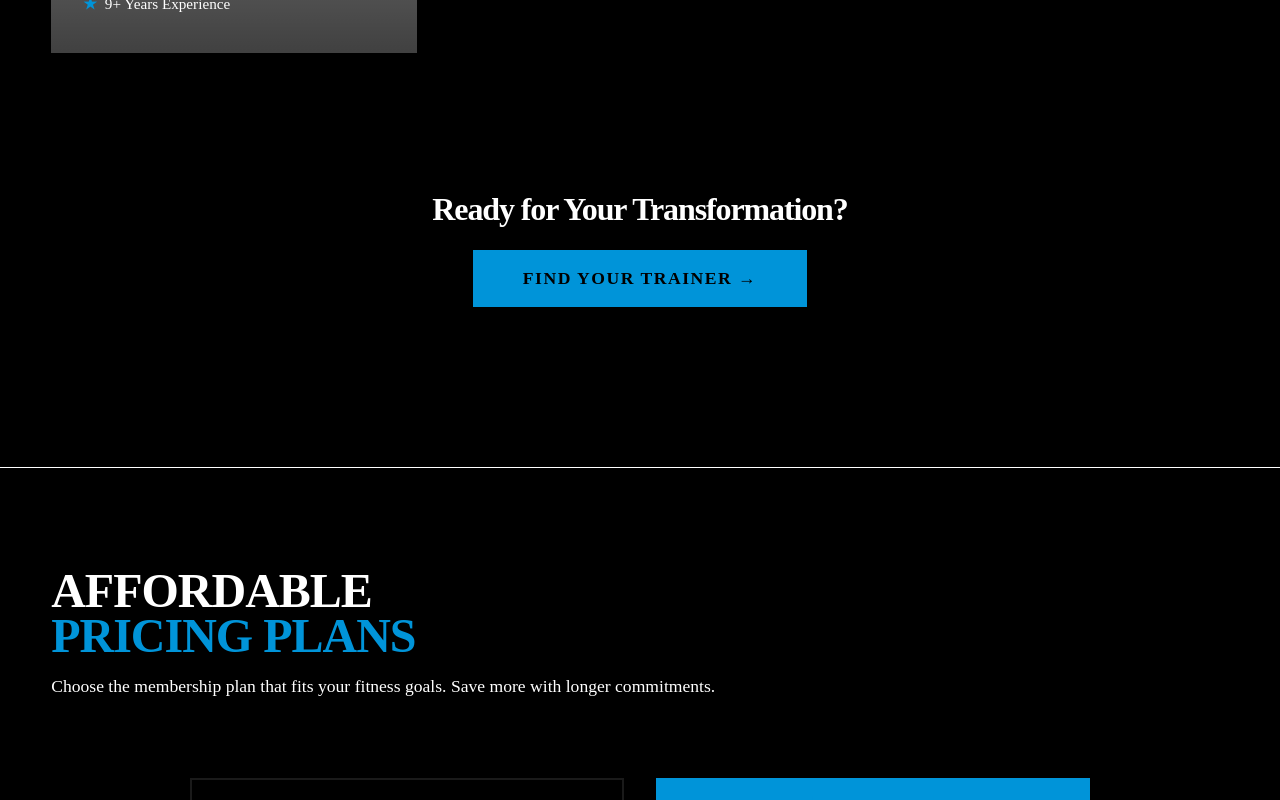
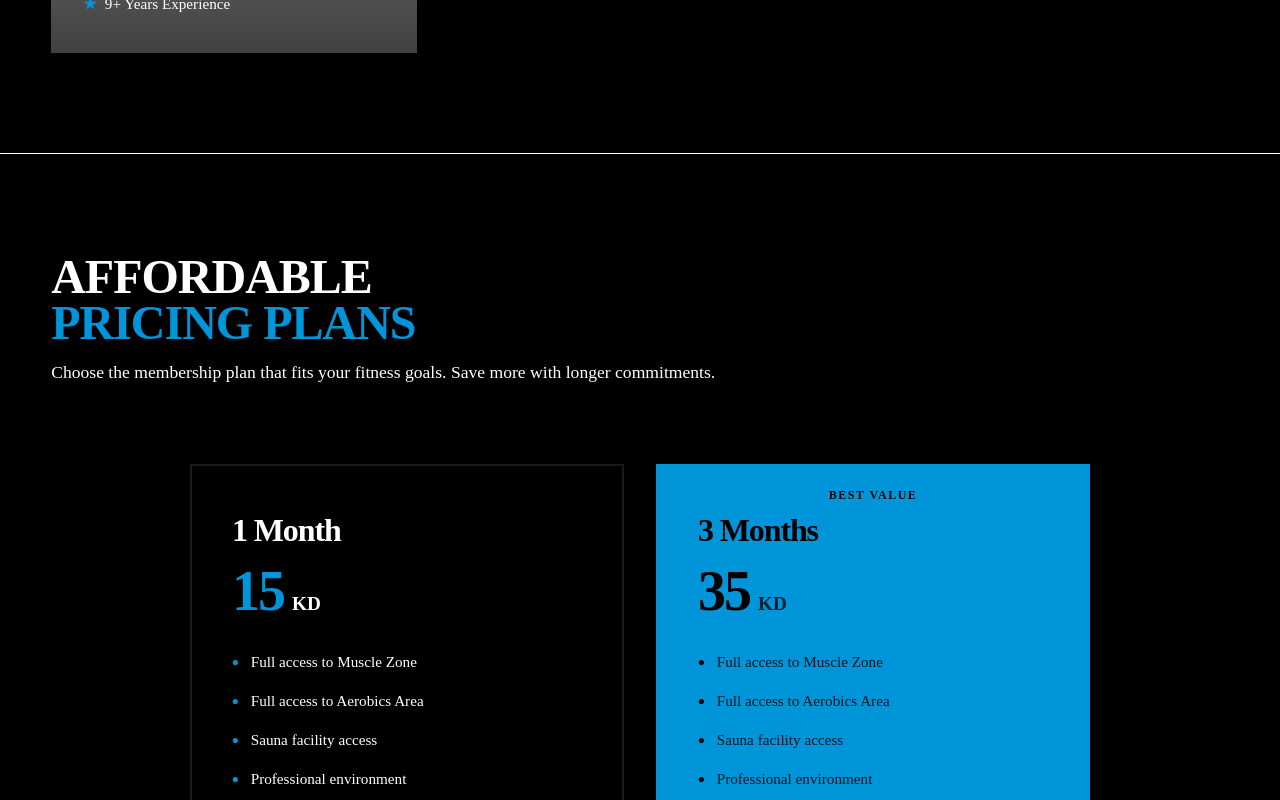
Before and after one commit to Bharath-Krishna-AB/elegancefitness, a React (Vite) app: page / in a window 1280 px wide. Shown: the part 4540-5340 px from the top of the page. Built offline with nearby package versions, Linux system fonts and the light colour scheme; grey boxes are pictures that could not be loaded; a web font is replaced by a local one.

Commit message:
design update

```diff
--- a/src/components/ContactSection.tsx
+++ b/src/components/ContactSection.tsx
@@ -1,4 +1,5 @@
 import React, { useState } from 'react';
+import { COMPANY_DATA } from '../data/content';
 
 export const ContactSection: React.FC = () => {
   const [submitted, setSubmitted] = useState(false);
@@ -24,56 +25,69 @@ export const ContactSection: React.FC = () => {
           <div style={{ display: 'flex', flexDirection: 'column', gap: '32px' }}>
             <div>
               <h3 className="font-header" style={{ fontSize: '2.2rem', color: '#FFFFFF', marginBottom: '16px', lineHeight: 1.1, fontWeight: 800 }}>
-                DISCOVER THE ELEGANCE OF FITNESS
+                {COMPANY_DATA.contactHeading}
               </h3>
               <p style={{ fontSize: '1.05rem', color: 'var(--text-muted)', lineHeight: 1.3 }}>
-                Our team of certified trainers is ready to build your customized training protocol. Whether you're focusing on strength, power, endurance, or recovery, we have the specialized zones and expertise to help you dominate your fitness goals.
+                {COMPANY_DATA.contactDescription}
               </p>
             </div>
 
             {/* Info Cards */}
             <div style={{ display: 'flex', flexDirection: 'column', gap: '20px' }}>
-              <div style={{ display: 'flex', alignItems: 'flex-start', gap: '20px', padding: '24px', background: '#000000', borderLeft: '4px solid var(--accent-blue)', border: '1px solid var(--border-color)' }}>
-                <div>
-                  <h4 className="font-header" style={{ fontSize: '1.2rem', color: '#FFFFFF', fontWeight: 800 }}>CLUB LOCATION</h4>
-                  <p style={{ color: 'var(--text-muted)', fontSize: '0.95rem', marginTop: '6px', lineHeight: 1.5 }}>
-                    Heart of the Community Plaza, 450 Elegance Way, Suite 100
-                  </p>
+              <div style={{ display: 'flex', flexDirection: 'column', gap: '8px', padding: '28px', background: '#0a0a0a', borderLeft: '4px solid var(--accent-blue)', border: '1px solid rgba(0, 150, 255, 0.2)', transition: 'all 0.3s ease' }} onMouseEnter={(e) => { e.currentTarget.style.background = '#111111'; e.currentTarget.style.borderColor = 'rgba(0, 150, 255, 0.4)'; }} onMouseLeave={(e) => { e.currentTarget.style.background = '#0a0a0a'; e.currentTarget.style.borderColor = 'rgba(0, 150, 255, 0.2)'; }}>
+                <h4 className="font-header" style={{ fontSize: '1.1rem', color: '#FFFFFF', fontWeight: 800, textTransform: 'uppercase', letterSpacing: '1px', marginBottom: '12px' }}>CLUB LOCATION</h4>
+                <p style={{ color: 'var(--text-muted)', fontSize: '1rem', lineHeight: 1.6, fontWeight: 500 }}>
+                  {COMPANY_DATA.location}
+                </p>
+              </div>
+
+              <div style={{ display: 'flex', flexDirection: 'column', gap: '16px', padding: '28px', background: '#0a0a0a', borderLeft: '4px solid #FFFFFF', border: '1px solid rgba(255, 255, 255, 0.2)', transition: 'all 0.3s ease' }} onMouseEnter={(e) => { e.currentTarget.style.background = '#111111'; e.currentTarget.style.borderColor = 'rgba(255, 255, 255, 0.4)'; }} onMouseLeave={(e) => { e.currentTarget.style.background = '#0a0a0a'; e.currentTarget.style.borderColor = 'rgba(255, 255, 255, 0.2)'; }}>
+                <h4 className="font-header" style={{ fontSize: '1.1rem', color: '#FFFFFF', fontWeight: 800, textTransform: 'uppercase', letterSpacing: '1px' }}>OPERATING HOURS</h4>
+                <div style={{ display: 'flex', flexDirection: 'column', gap: '12px' }}>
+                  <div>
+                    <p style={{ color: 'var(--accent-blue)', fontSize: '0.85rem', fontWeight: 700, textTransform: 'uppercase', letterSpacing: '0.5px', marginBottom: '4px' }}>Club Timing</p>
+                    <p style={{ color: '#FFFFFF', fontSize: '1.1rem', fontWeight: 600 }}>
+                      {COMPANY_DATA.hours.morning}
+                    </p>
+                  </div>
+                  <div>
+                    <p style={{ color: 'var(--accent-blue)', fontSize: '0.85rem', fontWeight: 700, textTransform: 'uppercase', letterSpacing: '0.5px', marginBottom: '4px' }}>Friday Timing</p>
+                    <p style={{ color: '#FFFFFF', fontSize: '1.1rem', fontWeight: 600 }}>
+                      {COMPANY_DATA.hours.evening}
+                    </p>
+                  </div>
                 </div>
               </div>
 
-              <div style={{ display: 'flex', alignItems: 'flex-start', gap: '20px', padding: '24px', background: '#000000', borderLeft: '4px solid #FFFFFF', border: '1px solid var(--border-color)' }}>
-                <div>
-                  <h4 className="font-header" style={{ fontSize: '1.2rem', color: '#FFFFFF', fontWeight: 800 }}>OPERATING HOURS</h4>
-                  <p style={{ color: 'var(--text-muted)', fontSize: '0.95rem', marginTop: '6px', lineHeight: 1.5 }}>
-                    Mon - Fri: 5:00 AM – 11:00 PM <br />
-                    Sat - Sun: 6:00 AM – 9:00 PM
-                  </p>
-                </div>
-              </div>
-
-              <div style={{ display: 'flex', alignItems: 'flex-start', gap: '20px', padding: '24px', background: '#000000', borderLeft: '4px solid var(--accent-blue)', border: '1px solid var(--border-color)' }}>
-                <div>
-                  <h4 className="font-header" style={{ fontSize: '1.2rem', color: '#FFFFFF', fontWeight: 800 }}>DIRECT CONTACT</h4>
-                  <p style={{ color: 'var(--text-muted)', fontSize: '0.95rem', marginTop: '6px', lineHeight: 1.5 }}>
-                    Phone: +1 (800) 555-ELEGANCE <br />
-                    Email: join@elegancefitnessclub.com
-                  </p>
+              <div style={{ display: 'flex', alignItems: 'flex-start', gap: '20px', padding: '24px', background: '#000000', borderLeft: '4px solid var(--accent-blue)', border: '1px solid var(--border-color)', cursor: 'pointer', transition: 'all 0.3s ease' }}>
+                <div style={{ width: '100%' }}>
+                  <h4 className="font-header" style={{ fontSize: '1.2rem', color: '#FFFFFF', fontWeight: 800, marginBottom: '16px' }}>DIRECT CONTACT</h4>
+                  <div style={{ display: 'flex', flexDirection: 'column', gap: '8px' }}>
+                    {COMPANY_DATA.phone.split(' / ').map((phone, idx) => (
+                      <a key={idx} href={`tel:${phone.trim()}`} style={{ display: 'block', color: 'var(--accent-blue)', fontSize: '0.95rem', textDecoration: 'none', fontWeight: 600, transition: 'color 0.2s' }} onMouseEnter={(e) => e.target.style.color = '#FFFFFF'} onMouseLeave={(e) => e.target.style.color = 'var(--accent-blue)'}>
+                        {phone.trim()}
+                      </a>
+                    ))}
+                  </div>
+                  <a href={`mailto:${COMPANY_DATA.email}`} style={{ display: 'block', color: 'var(--accent-blue)', fontSize: '0.95rem', marginTop: '12px', textDecoration: 'none', fontWeight: 600, transition: 'color 0.2s' }} onMouseEnter={(e) => e.target.style.color = '#FFFFFF'} onMouseLeave={(e) => e.target.style.color = 'var(--accent-blue)'}>
+                    {COMPANY_DATA.email}
+                  </a>
                 </div>
               </div>
             </div>
 
             <div style={{ display: 'flex', alignItems: 'center', gap: '12px', color: 'var(--accent-blue)', fontSize: '0.85rem', fontWeight: 800, letterSpacing: '1.5px' }}>
-              <span>100% PRIVACY GUARANTEED • NO SPAM</span>
+              <span>{COMPANY_DATA.privacyNote}</span>
             </div>
           </div>
 
           {/* Form Side */}
           <div style={{
-            background: '#000000',
+            background: '#0a0a0a',
             padding: '40px',
-            border: '2px solid rgba(255,255,255,0.15)',
-            position: 'relative'
+            border: '2px solid var(--accent-blue)',
+            position: 'relative',
+            boxShadow: '0 0 40px rgba(0, 150, 255, 0.1)'
           }}>
             <h3 className="font-header" style={{ fontSize: '1.8rem', color: '#FFFFFF', marginBottom: '32px', fontWeight: 800 }}>
               GET IN TOUCH
@@ -207,7 +221,9 @@ export const ContactSection: React.FC = () => {
                 <button
                   type="submit"
                   className="btn-primary"
-                  style={{ width: '100%', justifyContent: 'center', padding: '16px', fontSize: '1rem', marginTop: '10px' }}
+                  style={{ width: '100%', justifyContent: 'center', padding: '18px', fontSize: '1rem', marginTop: '20px', fontWeight: 800, letterSpacing: '1px', transition: 'all 0.3s ease', transform: 'none' }}
+                  onMouseEnter={(e) => e.target.style.transform = 'translateY(-2px)'}
+                  onMouseLeave={(e) => e.target.style.transform = 'translateY(0)'}
                 >
                   <span>SUBMIT APPLICATION →</span>
                 </button>
--- a/src/components/TrainersSection.tsx
+++ b/src/components/TrainersSection.tsx
@@ -106,50 +106,6 @@ export const TrainersSection: React.FC = () => {
           ))}
         </motion.div>
 
-        {/* CTA Section */}
-        <motion.div
-          initial={{ opacity: 0, y: 40 }}
-          whileInView={{ opacity: 1, y: 0 }}
-          viewport={{ once: true }}
-          transition={{ duration: 0.6, delay: 0.4 }}
-          style={{
-            marginTop: '80px',
-            padding: '60px',
-            textAlign: 'center'
-          }}
-        >
-          <h3 className="font-header" style={{
-            fontSize: '2rem',
-            color: '#FFFFFF',
-            marginBottom: '24px'
-          }}>
-            Ready for Your Transformation?
-          </h3>
-          <button
-            style={{
-              background: 'var(--accent-blue)',
-              color: '#000000',
-              padding: '16px 48px',
-              fontFamily: 'var(--font-header)',
-              fontSize: '1.1rem',
-              fontWeight: 800,
-              border: '2px solid var(--accent-blue)',
-              cursor: 'pointer',
-              letterSpacing: '1.5px',
-              transition: 'all 0.3s ease'
-            }}
-            onMouseEnter={(e) => {
-              e.currentTarget.style.background = 'transparent';
-              e.currentTarget.style.color = 'var(--accent-blue)';
-            }}
-            onMouseLeave={(e) => {
-              e.currentTarget.style.background = 'var(--accent-blue)';
-              e.currentTarget.style.color = '#000000';
-            }}
-          >
-            FIND YOUR TRAINER →
-          </button>
-        </motion.div>
 
       </div>
     </section>
--- a/src/data/content.ts
+++ b/src/data/content.ts
@@ -54,43 +54,14 @@ export const COMPANY_DATA = {
   contactHeading: "DISCOVER THE ELEGANCE OF FITNESS",
   contactDescription: "Our team of certified trainers is ready to build your customized training protocol. Whether you're focusing on strength, power, endurance, or recovery, we have the specialized zones and expertise to help you dominate your fitness goals.",
 
-  // Locations
-  locations: [
-    {
-      id: "main",
-      name: "MAIN HEADQUARTERS",
-      address: "Heart of the Community Plaza, 450 Elegance Way, Suite 100",
-      hoursWeekday: "5:00 AM – 11:00 PM",
-      hoursWeekend: "6:00 AM – 9:00 PM",
-      phone: "+1 (800) 555-ELEGANCE",
-      email: "join@elegancefitnessclub.com"
-    },
-    {
-      id: "mens",
-      name: "MEN'S DEDICATED GYM",
-      address: "Elite District, 220 Power Ave, Suite 50",
-      hoursWeekday: "5:00 AM – 11:00 PM",
-      hoursWeekend: "6:00 AM – 9:00 PM",
-      phone: "+1 (800) 555-MENS",
-      email: "mens@elegancefitnessclub.com"
-    }
-  ],
-
   // Primary Location (Kuwait)
   hours: {
-    morning: "5:00 AM - 2:00 PM",
+    morning: "5:00 AM - 2:00 AM",
     evening: "4:00 PM - 9:00 PM"
   },
   location: "Block-4, Street-9, Building-130, Jleeb Al Shuwaikh, Kuwait",
   phone: "+965 65170357 / +965 65106074",
-
-  // Global Locations
-  globalLocations: [
-    "LONDON MAYFAIR",
-    "TOKYO SHIBUYA",
-    "NEW YORK TRIBECA",
-    "GLOBAL ROSTER"
-  ],
+  email: "info@elegancefitnessclub.com",
 
   // Social Media
   socialMedia: [
@@ -105,14 +76,6 @@ export const COMPANY_DATA = {
   copyright: "2026 ELEGANCE CLUB",
   taglineFooter: "ARCHITECTURAL ATHLETICS",
   privacyNote: "100% PRIVACY GUARANTEED • NO SPAM",
-
-  // Form Programs
-  programs: [
-    "Men's Gym Membership",
-    "Functional Training Program",
-    "1-on-1 Coaching & Rehab",
-    "Recovery & Wellness Services"
-  ],
 
   facilities: [
     {
```
Also changed, not shown: 1 other file (tests, documents, lock files or other folders).
